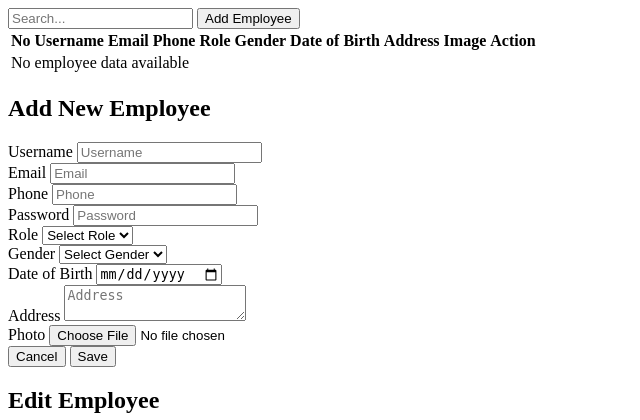
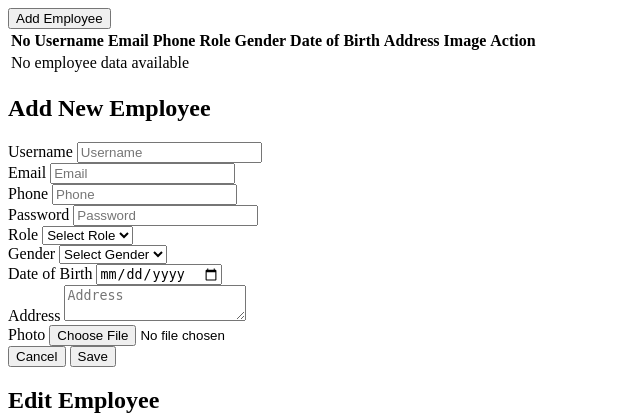
Before and after one commit to Chandra13July/CafeBonanza, a PHP site: page /app/views/admin/employee.php in a window 1280 px wide. Shown: the top 420 px of the page, without its empty margins (0-640 px from the left). Run offline with PHP 8.4, Linux system fonts and the light colour scheme; some libraries are stand-ins or nearby versions.

Commit message:
Update Fitur Data Tables

```diff
--- a/app/views/admin/contact.php
+++ b/app/views/admin/contact.php
@@ -16,7 +16,6 @@
     <div class="flex-1 ml-64 p-4">
         <div class="bg-white shadow-md rounded-lg overflow-hidden">
             <div class="p-4">
-                <input class="w-1/3 p-2 border border-gray-300 rounded" placeholder="Search..." type="text" />
             </div>
 
             <div class="overflow-x-auto">
--- a/app/views/admin/employee.php
+++ b/app/views/admin/employee.php
@@ -17,49 +17,48 @@
     <div class="flex-1 ml-64 p-4">
         <div class="bg-white shadow-md rounded-lg overflow-hidden">
             <div class="flex justify-between items-center p-4">
-                <input class="w-1/3 p-2 border border-gray-300 rounded" placeholder="Search..." type="text" />
                 <button class="bg-green-500 text-white px-4 py-2 rounded" onclick="openAddModal()">Add Employee</button>
             </div>
 
-            <div class="overflow-x-auto">
-                <table class="min-w-full bg-white table-auto">
+            <div class="overflow-x-auto bg-gray-50 border border-gray-300 shadow-md rounded-lg">
+                <table class="min-w-full bg-white table-auto border-collapse border-spacing-0">
                     <thead>
-                        <tr class="bg-gray-100 text-left text-gray-600 uppercase text-sm leading-normal">
-                            <th class="py-3 px-4 font-thin text-center">No</th>
-                            <th class="py-3 px-4 font-thin text-center">Username</th>
-                            <th class="py-3 px-4 font-thin text-center">Email</th>
-                            <th class="py-3 px-4 font-thin text-center">Phone</th>
-                            <th class="py-3 px-4 font-thin text-center">Role</th>
-                            <th class="py-3 px-4 font-thin text-center">Gender</th>
-                            <th class="py-3 px-4 font-thin text-center">Date of Birth</th>
-                            <th class="py-3 px-4 font-thin text-center">Address</th>
-                            <th class="py-3 px-4 font-thin text-center">Image</th>
-                            <th class="py-3 px-4 font-thin text-center">Action</th>
+                        <tr class="bg-gray-200 text-left text-gray-600 uppercase text-sm font-semibold">
+                            <th class="py-3 px-4 text-center border-b border-gray-300">No</th>
+                            <th class="py-3 px-4 text-center border-b border-gray-300">Username</th>
+                            <th class="py-3 px-4 text-center border-b border-gray-300">Email</th>
+                            <th class="py-3 px-4 text-center border-b border-gray-300">Phone</th>
+                            <th class="py-3 px-4 text-center border-b border-gray-300">Role</th>
+                            <th class="py-3 px-4 text-center border-b border-gray-300">Gender</th>
+                            <th class="py-3 px-4 text-center border-b border-gray-300">Date of Birth</th>
+                            <th class="py-3 px-4 text-center border-b border-gray-300">Address</th>
+                            <th class="py-3 px-4 text-center border-b border-gray-300">Image</th>
+                            <th class="py-3 px-4 text-center border-b border-gray-300">Action</th>
                         </tr>
                     </thead>
                     <tbody>
                         <?php if (!empty($data['employee'])): ?>
                             <?php foreach ($data['employee'] as $index => $employee): ?>
-                                <tr class="text-sm text-gray-600">
-                                    <td class="py-3 px-4 text-center"><?= $index + 1 ?></td>
-                                    <td class="py-3 px-4 text-center"><?= htmlspecialchars($employee['Username']) ?></td>
-                                    <td class="py-3 px-4 text-center"><?= htmlspecialchars($employee['Email']) ?></td>
-                                    <td class="py-3 px-4 text-center"><?= htmlspecialchars($employee['Phone']) ?></td>
-                                    <td class="py-3 px-4 text-center"><?= htmlspecialchars($employee['Role']) ?></td>
-                                    <td class="py-3 px-4 text-center"><?= htmlspecialchars($employee['Gender']) ?></td>
-                                    <td class="py-3 px-4 text-center">
+                                <tr class="text-sm text-gray-600 hover:bg-gray-100 transition duration-200 ease-in-out">
+                                    <td class="py-3 px-4 text-center border-b border-gray-300"><?= $index + 1 ?></td>
+                                    <td class="py-3 px-4 text-center border-b border-gray-300"><?= htmlspecialchars($employee['Username']) ?></td>
+                                    <td class="py-3 px-4 text-center border-b border-gray-300"><?= htmlspecialchars($employee['Email']) ?></td>
+                                    <td class="py-3 px-4 text-center border-b border-gray-300"><?= htmlspecialchars($employee['Phone']) ?></td>
+                                    <td class="py-3 px-4 text-center border-b border-gray-300"><?= htmlspecialchars($employee['Role']) ?></td>
+                                    <td class="py-3 px-4 text-center border-b border-gray-300"><?= htmlspecialchars($employee['Gender']) ?></td>
+                                    <td class="py-3 px-4 text-center border-b border-gray-300">
                                         <?= !empty($employee['DateOfBirth']) ? date("d F Y", strtotime($employee['DateOfBirth'])) : 'N/A' ?>
                                     </td>
-                                    <td class="py-3 px-4 text-center"><?= htmlspecialchars($employee['Address']) ?></td>
-                                    <td class="py-3 px-4 text-center">
-                                        <img src="<?= BASEURL; ?>/<?= htmlspecialchars($employee['ImageUrl']) ?>" alt="Employee Image" class="w-12 h-12 rounded-full mx-auto">
+                                    <td class="py-3 px-4 text-center border-b border-gray-300"><?= htmlspecialchars($employee['Address']) ?></td>
+                                    <td class="py-3 px-4 text-center border-b border-gray-300">
+                                        <img src="<?= BASEURL; ?>/<?= htmlspecialchars($employee['ImageUrl']) ?>" alt="Employee Image" class="w-10 h-10 rounded-full mx-auto">
                                     </td>
-                                    <td class="py-3 px-4 text-center">
-                                        <button class="bg-blue-500 text-white px-4 py-1 rounded-md hover:bg-blue-700 transition duration-200" onclick="openEditModal(<?= htmlspecialchars(json_encode($employee), ENT_QUOTES, 'UTF-8'); ?>)">
-                                            <i class="fas fa-pen text-base"></i>
+                                    <td class="py-3 px-4 text-center border-b border-gray-300">
+                                        <button class="bg-blue-500 text-white px-3 py-1 rounded-md hover:bg-blue-600 transition duration-200" onclick="openEditModal(<?= htmlspecialchars(json_encode($employee), ENT_QUOTES, 'UTF-8'); ?>)">
+                                            <i class="fas fa-pen"></i>
                                         </button>
-                                        <button class="bg-red-500 text-white px-4 py-1 rounded-md hover:bg-red-700 transition duration-200 ml-2" onclick="openDeleteModal(<?= $employee['EmployeeId']; ?>)">
-                                            <i class="fas fa-trash text-base"></i>
+                                        <button class="bg-red-500 text-white px-3 py-1 rounded-md hover:bg-red-600 transition duration-200 ml-2" onclick="openDeleteModal(<?= $employee['EmployeeId']; ?>)">
+                                            <i class="fas fa-trash"></i>
                                         </button>
                                     </td>
                                 </tr>
@@ -71,8 +70,6 @@
                         <?php endif; ?>
                     </tbody>
                 </table>
-            </div>
-        </div>
             </div>
 
             <!-- Add Employee Modal Form -->
--- a/app/views/admin/gallery.php
+++ b/app/views/admin/gallery.php
@@ -17,7 +17,6 @@
     <div class="flex-1 ml-64 p-4">
         <div class="bg-white shadow-md rounded-lg overflow-hidden">
             <div class="flex justify-between items-center p-4">
-                <input class="w-1/3 p-2 border border-gray-300 rounded" placeholder="Search..." type="text" />
                 <button class="bg-green-500 text-white px-4 py-2 rounded" onclick="openAddModal()">Add Gallery</button>
             </div>
 
```
Also changed, not shown: app/controllers/Menu.php (+7 -13 lines), app/views/admin/customer.php (+48 -9 lines), app/views/admin/menu.php (+50 -8 lines), app/views/home/menu.php (+7 -14 lines), public/upload/employee/674338a50dca43.24496732.jpg (added), public/upload/employee/674338ebcd0701.83684357.jpg (added). Lines whose indentation alone changed are shown as unchanged.
